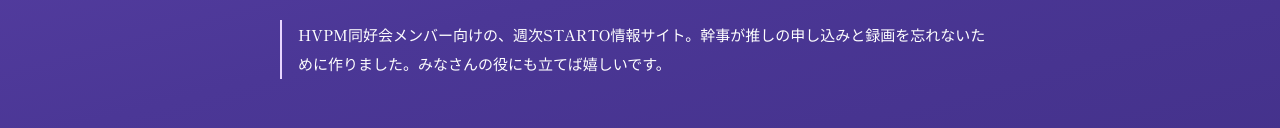
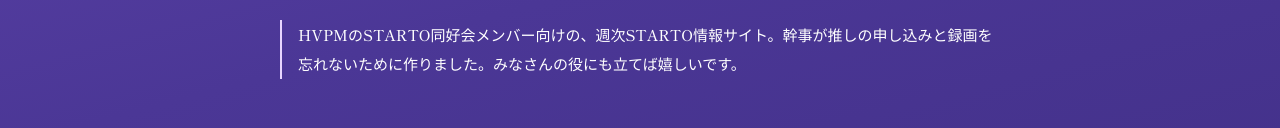
Before and after one commit to thanae-87/hvpm-starto-weekly, a plain HTML site: page index.html in a window 1280 px wide. Shown: the part 332-460 px from the top of the page. Drawn offline with nearby package versions, Linux system fonts and the light colour scheme; a web font is replaced by a local one.

Commit message:
Add files via upload

```diff
--- a/index.html
+++ b/index.html
@@ -186,7 +186,7 @@ footer{font-size:12px;color:var(--sub);line-height:1.7}
       <p class="kicker">WEEKLY SCHEDULE — 2026</p>
     </div>
     </div>
-    <p class="intro">HVPM同好会メンバー向けの、週次STARTO情報サイト。幹事が推しの申し込みと録画を忘れないために作りました。みなさんの役にも立てば嬉しいです。</p>
+    <p class="intro">HVPMのSTARTO同好会メンバー向けの、週次STARTO情報サイト。幹事が推しの申し込みと録画を忘れないために作りました。みなさんの役にも立てば嬉しいです。</p>
     </header>
   <div class="wk">
 <h1 class="range" aria-label="11月15日から11月21日"><span>11.15</span><span class="to">→</span><span>11.21</span></h1>
```
